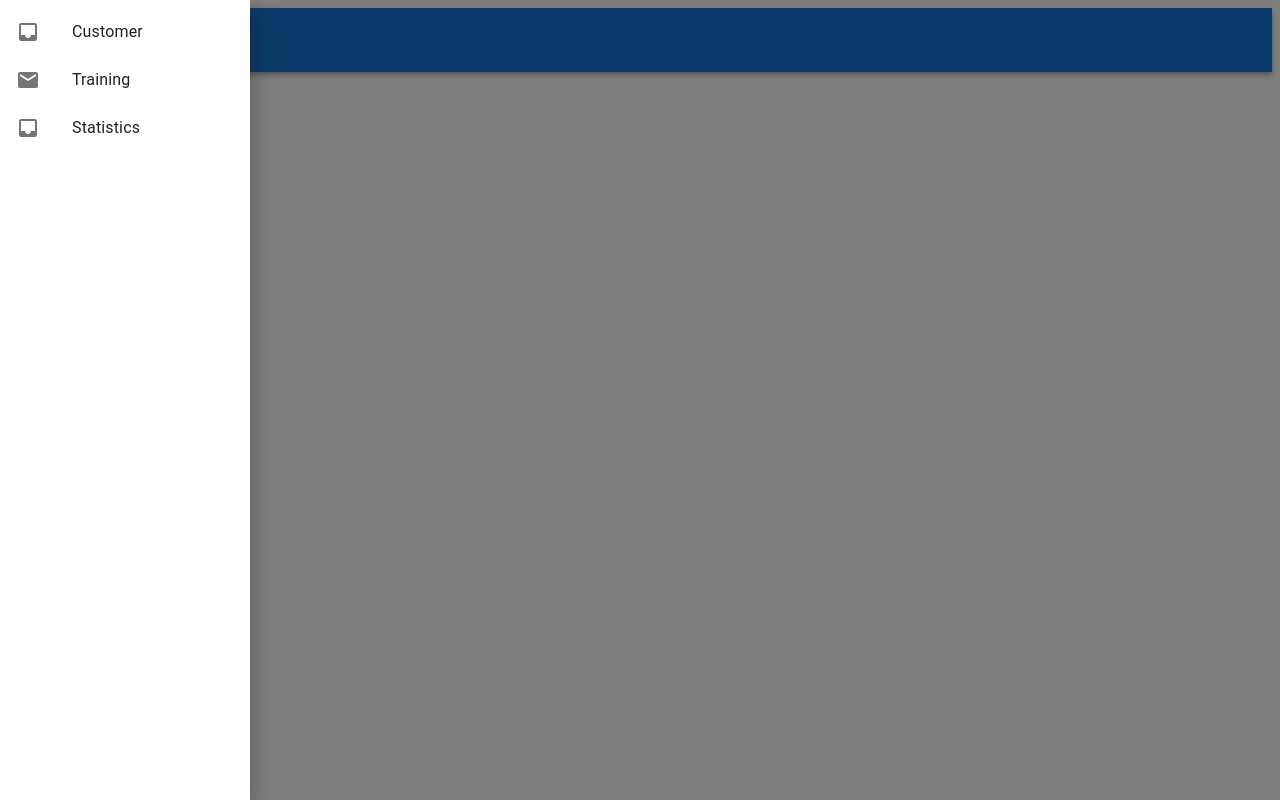
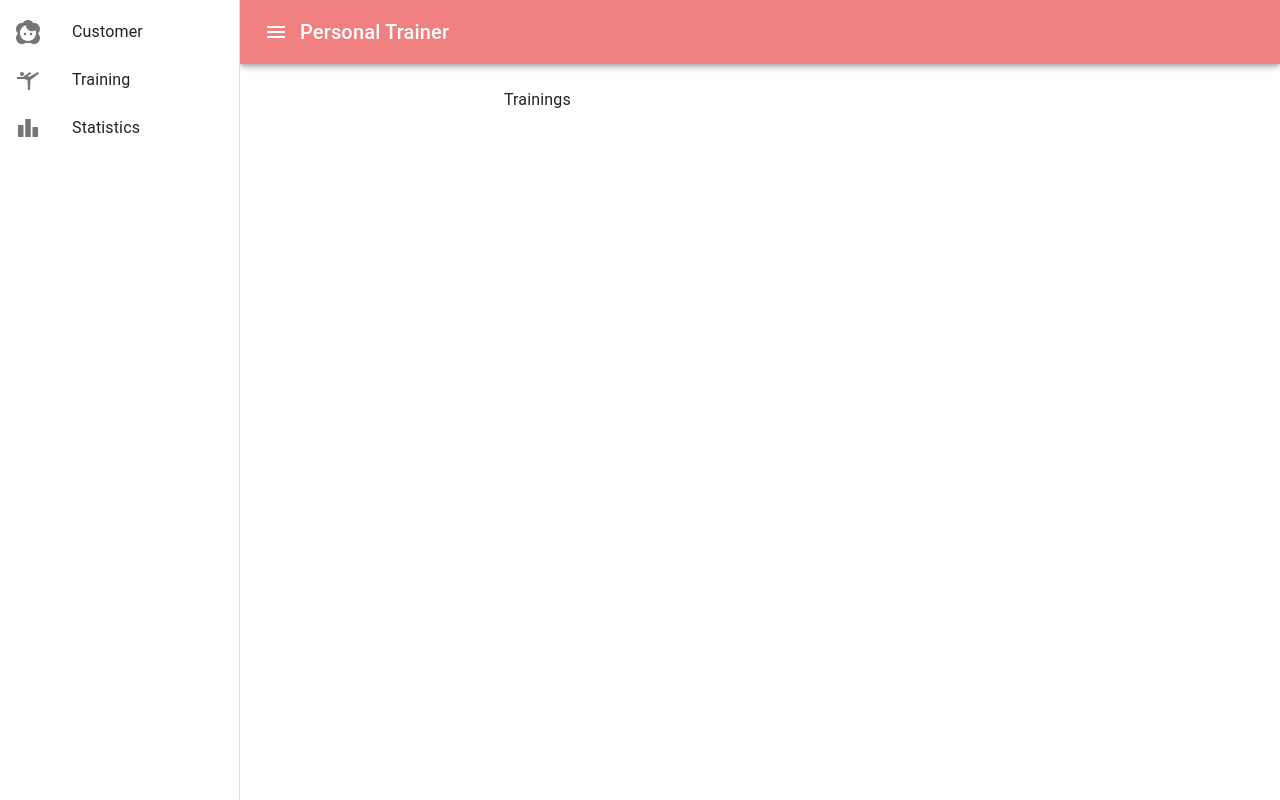
Before and after one commit to AnnieTran2023/Personal-Trainer, a React (Vite) app: page /training in a window 1280 px wide. Both pictures are taken after a click on the button "menu". Built offline with nearby package versions, Linux system fonts and the light colour scheme.

Commit message:
update App component to show drawer

```diff
--- a/src/App.jsx
+++ b/src/App.jsx
@@ -10,58 +10,106 @@ import {
   ListItemIcon,
   ListItemText,
   Drawer,
+  CssBaseline,
 } from "@mui/material";
-import { Inbox as InboxIcon, Mail as MailIcon } from "@mui/icons-material";
+import { useState } from "react";
+import { BrowserRouter as Router, Route, Routes, Link } from "react-router-dom";
+import Face2Icon from "@mui/icons-material/Face2";
+import SportsGymnasticsIcon from "@mui/icons-material/SportsGymnastics";
+import LeaderboardIcon from "@mui/icons-material/Leaderboard";
+import MenuIcon from "@mui/icons-material/Menu";
+import Customers from "./components/Customers";
+import Trainings from "./components/Trainings";
+import Statistics from "./components/Statistics";
 
-import MenuIcon from "@mui/icons-material/Menu";
-import { useState } from "react";
+const drawerWidth = 240; // Width of the drawer
 
 function App() {
   const [open, setOpen] = useState(false);
+
   const toggleDrawer = (newOpen) => () => {
     setOpen(newOpen);
   };
 
   const DrawerList = (
-    <Box sx={{ width: 250 }} role="presentation" onClick={toggleDrawer(false)}>
     <List>
-        {["Customer", "Training", "Statistics"].map((text, index) => (
+      {[
+        { text: "Customer", icon: <Face2Icon />, path: "/customer" },
+        { text: "Training", icon: <SportsGymnasticsIcon />, path: "/training" },
+        { text: "Statistics", icon: <LeaderboardIcon />, path: "/statistics" },
+      ].map(({ text, icon, path }) => (
         <ListItem key={text} disablePadding>
-            <ListItemButton>
-              <ListItemIcon>
-                {index % 2 === 0 ? <InboxIcon /> : <MailIcon />}
-              </ListItemIcon>
+          <ListItemButton component={Link} to={path}>
+            <ListItemIcon>{icon}</ListItemIcon>
             <ListItemText primary={text} />
           </ListItemButton>
         </ListItem>
       ))}
     </List>
-    </Box>
   );
 
   return (
-    <Box sx={{ flexGrow: 1 }}>
-      <AppBar position="static">
+    <Router>
+      <Box sx={{ display: "flex" }}>
+        <CssBaseline />
+        <AppBar
+          position="fixed"
+          sx={{
+            backgroundColor: "#f08080",
+            width: open ? `calc(100% - ${drawerWidth}px)` : "100%",
+            ml: open ? `${drawerWidth}px` : 0,
+            transition: "margin 0.3s ease-in-out",
+          }}
+        >
           <Toolbar>
             <IconButton
               size="large"
               edge="start"
               color="inherit"
               aria-label="menu"
-            sx={{ mr: 2 }}
-            onClick={toggleDrawer(true)}
+              onClick={toggleDrawer(!open)}
             >
               <MenuIcon />
             </IconButton>
-          <Typography variant="h6" component="div" sx={{ flexGrow: 1 }}>
+            <Typography variant="h6" component="div" sx={{ flexGrow: 1, fontWeight: 500 }}>
               Personal Trainer
             </Typography>
           </Toolbar>
         </AppBar>
-      <Drawer open={open} onClose={toggleDrawer(false)}>
-        {DrawerList}
+        <Drawer
+          variant="persistent"
+          anchor="left"
+          open={open}
+          sx={{
+            width: drawerWidth,
+            flexShrink: 0,
+            "& .MuiDrawer-paper": {
+              width: drawerWidth,
+              boxSizing: "border-box",
+            },
+          }}
+        >
+          <Box sx={{ overflow: "auto" }}>{DrawerList}</Box>
         </Drawer>
+        <Box
+          component="main"
+          sx={{
+            flexGrow: 1,
+            p: 3,
+            width: open ? `calc(100% - ${drawerWidth}px)` : "100%",
+            transition: "margin 0.3s ease-in-out",
+            ml: open ? `${drawerWidth}px` : 0,
+          }}
+        >
+          <Toolbar />
+          <Routes>
+            <Route path="/customer" element={<Customers />} />
+            <Route path="/training" element={<Trainings />} />
+            <Route path="/statistics" element={<Statistics />} />
+          </Routes>
         </Box>
+      </Box>
+    </Router>
   );
 }
 
--- /dev/null
+++ b/src/components/Statistics.jsx
@@ -0,0 +1,7 @@
+import React from 'react'
+
+export default function Statistics() {
+  return (
+    <div>Statistics</div>
+  )
+}
```
Lines whose indentation alone changed are shown as unchanged.
